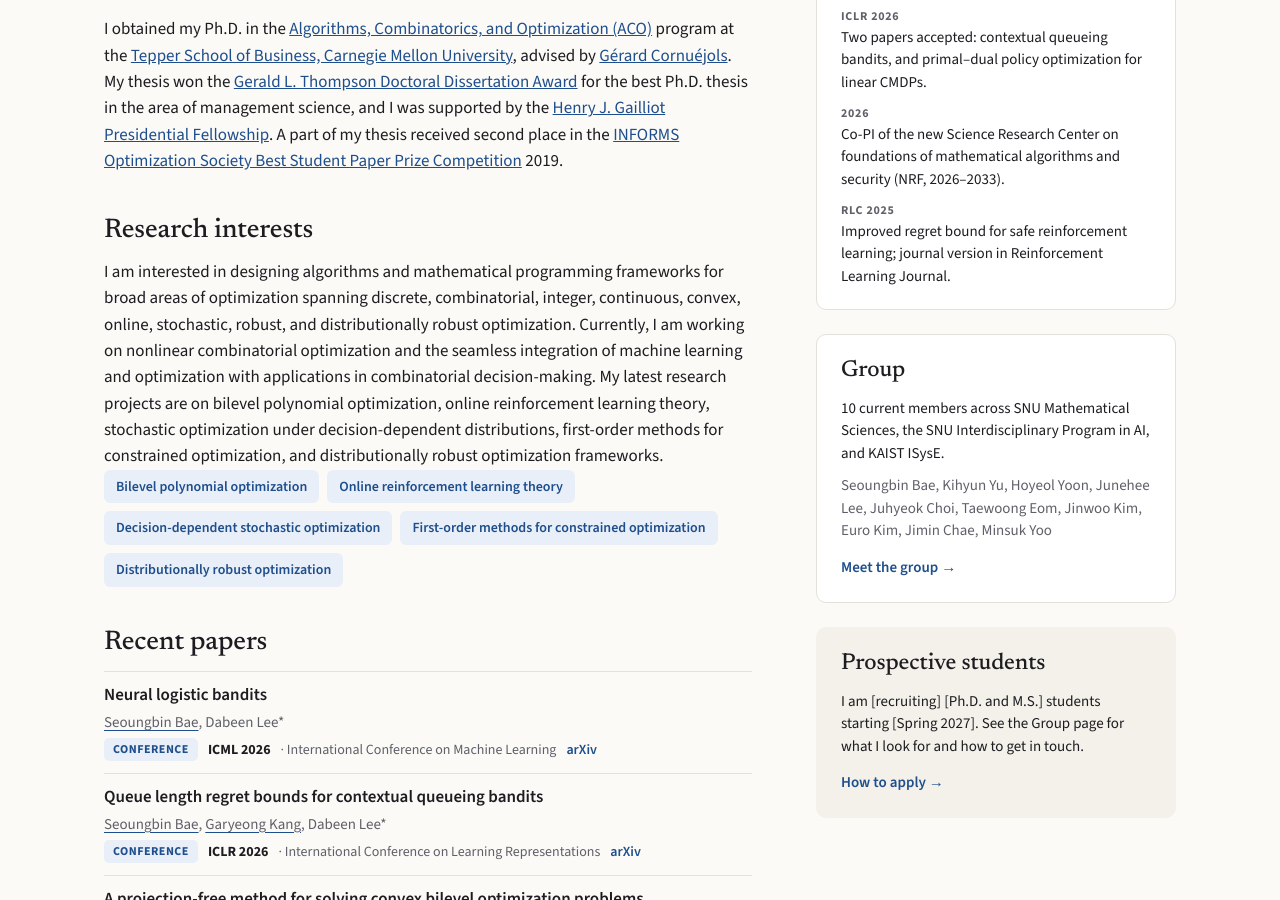
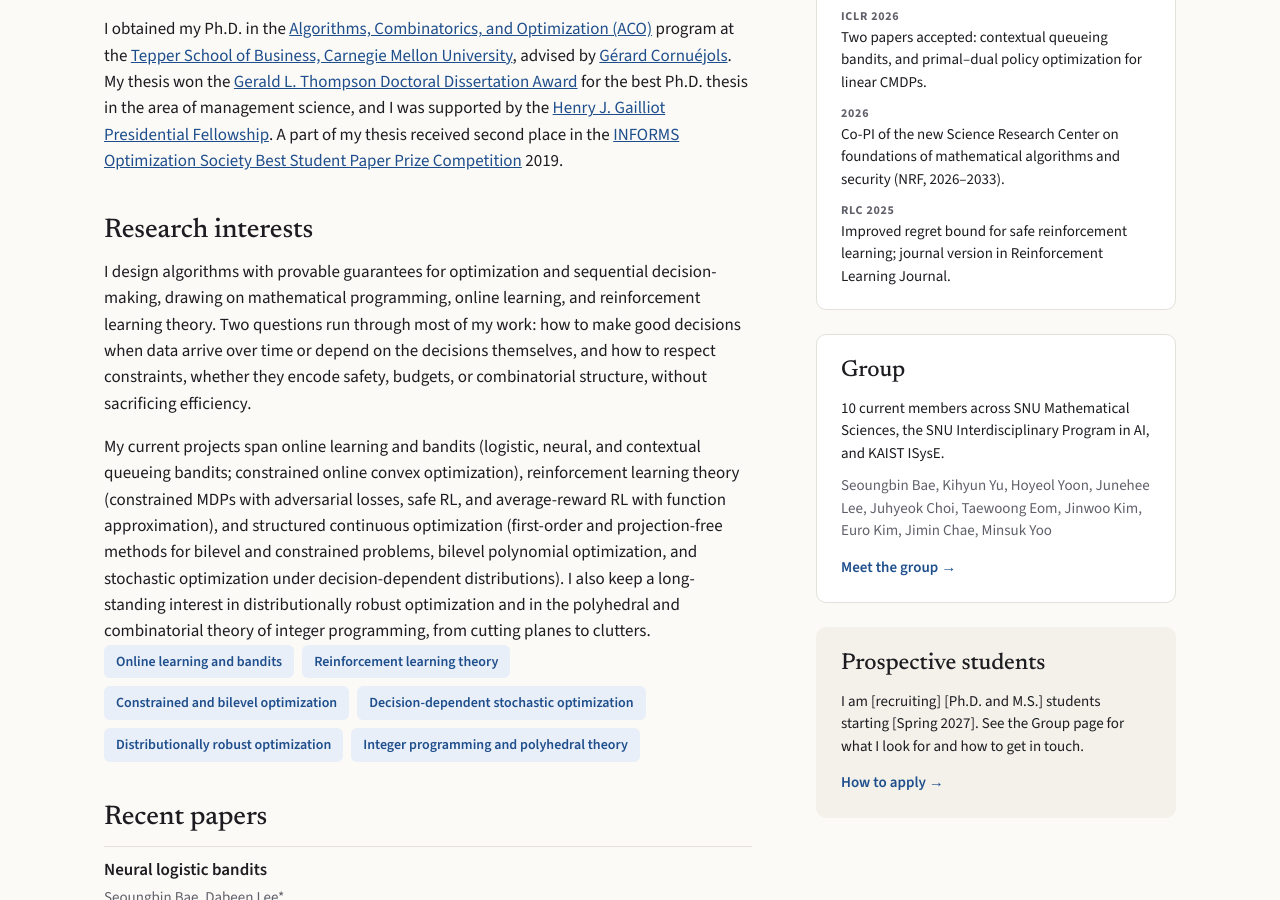
Before and after one commit to dabeenl/dabeenl.github.io, a Jekyll site: the page built from index.md, in a window 1280 px wide and 900 px high, scrolled down 614 px. Built offline with Jekyll 4.4.1, drawn with Linux system fonts in a browser that asks for light colours.

Commit message:
Rewrite research interests and align interest chips with current work
Co-Authored-By: Claude Fable 5.1 <noreply@anthropic.com>

```diff
--- a/_data/profile.yml
+++ b/_data/profile.yml
@@ -26,11 +26,12 @@ github: ""
 
 # Shown as chips under "Research interests" on the Home page.
 interests:
-  - Bilevel polynomial optimization
-  - Online reinforcement learning theory
+  - Online learning and bandits
+  - Reinforcement learning theory
+  - Constrained and bilevel optimization
   - Decision-dependent stochastic optimization
-  - First-order methods for constrained optimization
   - Distributionally robust optimization
+  - Integer programming and polyhedral theory
 
 # Group page
 group_affiliations: "SNU Mathematical Sciences, the SNU Interdisciplinary Program in AI, and KAIST ISysE"
--- a/index.md
+++ b/index.md
@@ -11,4 +11,6 @@ I obtained my Ph.D. in the [Algorithms, Combinatorics, and Optimization (ACO)](h
 
 ## Research interests
 
-I am interested in designing algorithms and mathematical programming frameworks for broad areas of optimization spanning discrete, combinatorial, integer, continuous, convex, online, stochastic, robust, and distributionally robust optimization. Currently, I am working on nonlinear combinatorial optimization and the seamless integration of machine learning and optimization with applications in combinatorial decision-making. My latest research projects are on bilevel polynomial optimization, online reinforcement learning theory, stochastic optimization under decision-dependent distributions, first-order methods for constrained optimization, and distributionally robust optimization frameworks.
+I design algorithms with provable guarantees for optimization and sequential decision-making, drawing on mathematical programming, online learning, and reinforcement learning theory. Two questions run through most of my work: how to make good decisions when data arrive over time or depend on the decisions themselves, and how to respect constraints, whether they encode safety, budgets, or combinatorial structure, without sacrificing efficiency.
+
+My current projects span online learning and bandits (logistic, neural, and contextual queueing bandits; constrained online convex optimization), reinforcement learning theory (constrained MDPs with adversarial losses, safe RL, and average-reward RL with function approximation), and structured continuous optimization (first-order and projection-free methods for bilevel and constrained problems, bilevel polynomial optimization, and stochastic optimization under decision-dependent distributions). I also keep a long-standing interest in distributionally robust optimization and in the polyhedral and combinatorial theory of integer programming, from cutting planes to clutters.
```
